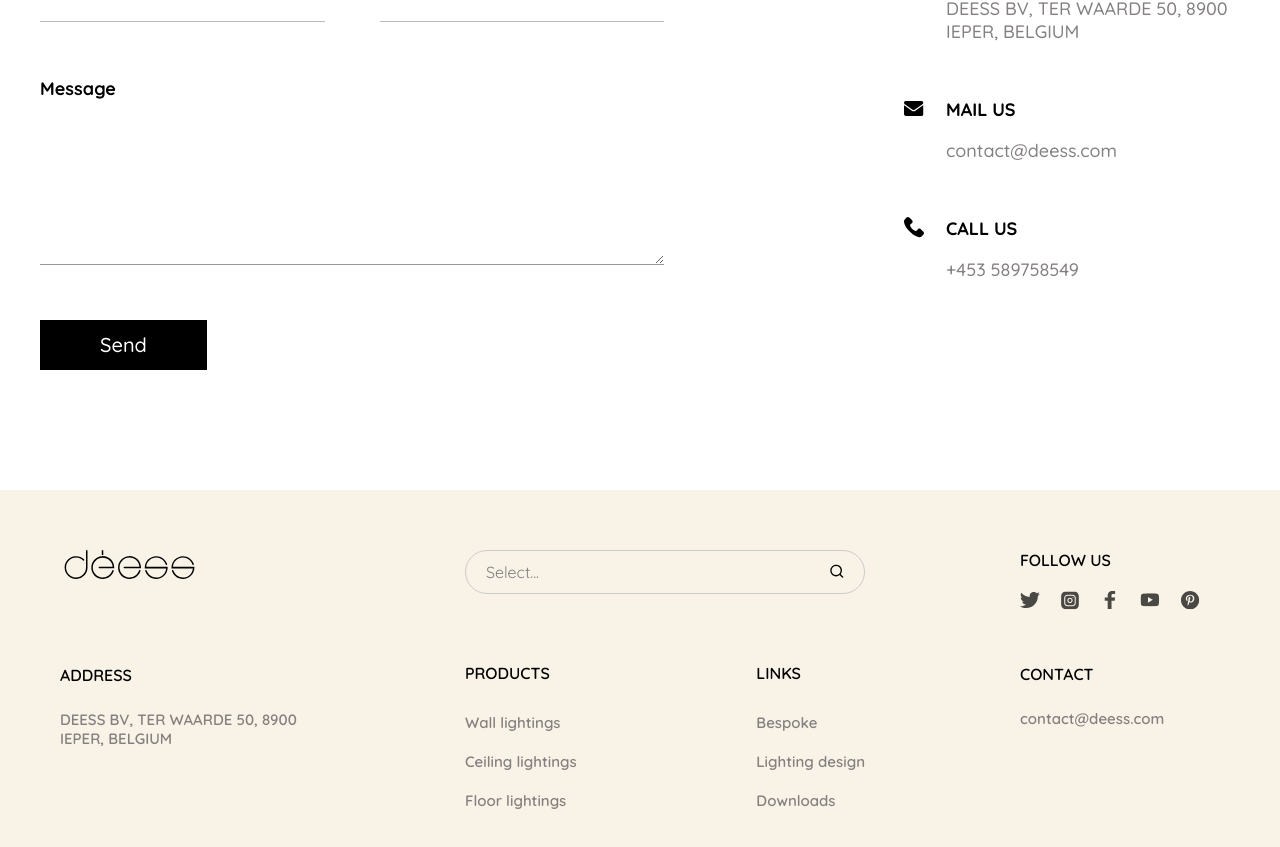
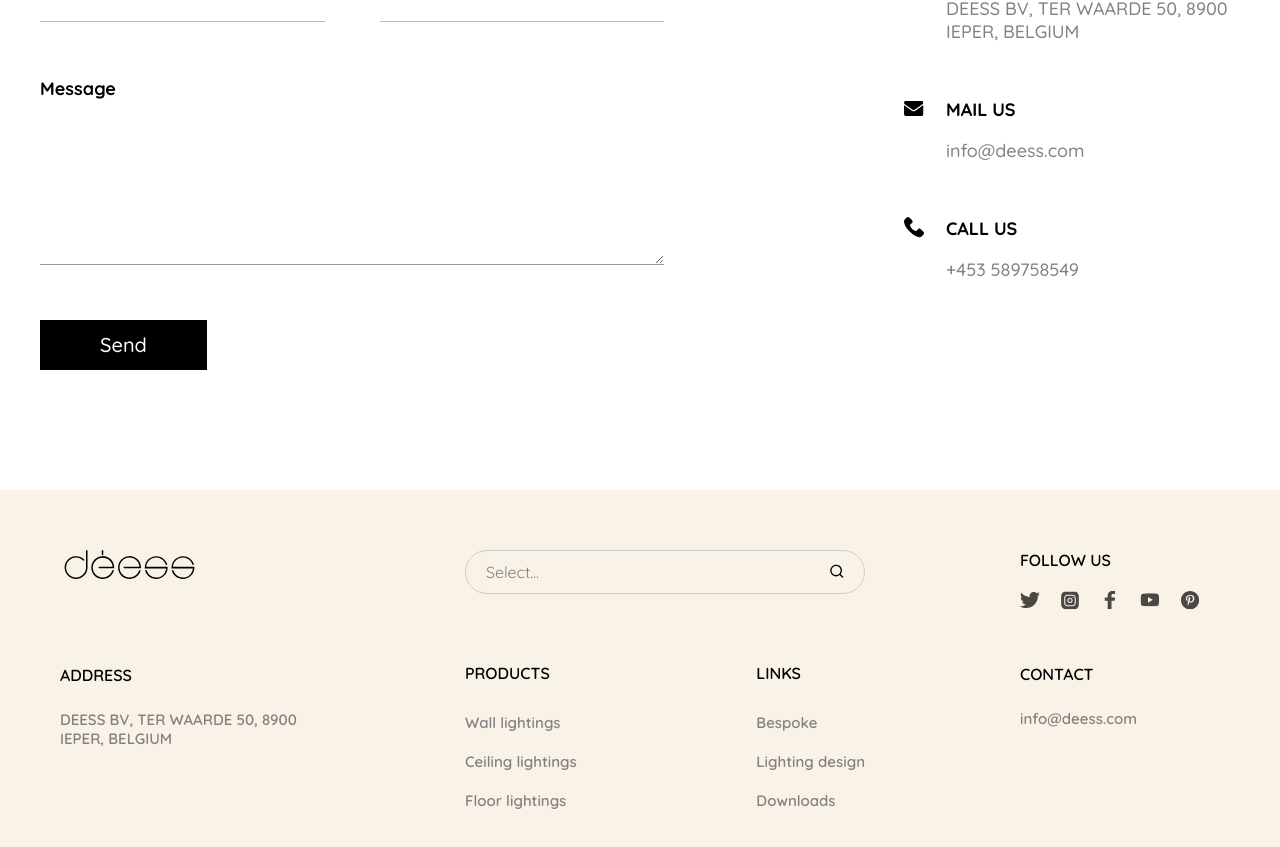
Before and after one commit to dmccorp/deess-website, a Next.js app: page /contact-us in a window 1280 px wide. Shown: the part 461-1308 px from the top of the page. Built offline with nearby package versions, Linux system fonts and the light colour scheme.

Commit message:
correct emails

```diff
--- a/components/ContactUs/index.js
+++ b/components/ContactUs/index.js
@@ -13,7 +13,7 @@ const contactInfo = [
   },
   {
     head: "Mail us",
-    content: "contact@deess.com",
+    content: "info@deess.com",
     icon: icons.mail,
   },
   {
--- a/components/ProductDetail/ProductInfo/Configure/DataSheet/generate.js
+++ b/components/ProductDetail/ProductInfo/Configure/DataSheet/generate.js
@@ -150,7 +150,7 @@ export async function generatePDF(product, selection) {
   doc.text("CONTACT", 165, 270);
   doc.setFont("Quicksand-SemiBold");
   doc.setTextColor("#858080");
-  doc.text("contact@deess.com", 165, 278);
+  doc.text("info@deess.com", 165, 278);
 
   let ratio = 4.57;
   let w = 45;
--- a/components/ProductDetail/ProductInfo/Configure/DataSheet/index.js
+++ b/components/ProductDetail/ProductInfo/Configure/DataSheet/index.js
@@ -96,7 +96,7 @@ export default function DataSheet({ product, selection }) {
           </div>
           <div>
             <h4>CONTACT</h4>
-            <div className={styles.text}>contact@deess.com</div>
+            <div className={styles.text}>info@deess.com</div>
           </div>
         </div>
       </div>
--- a/components/shared/Layout/index.js
+++ b/components/shared/Layout/index.js
@@ -173,7 +173,7 @@ export default function Layout({ children, fixedHead }) {
             <div className={styles.space}>
               <div className={styles.listHead}>Contact</div>
               <div className={styles.listItem}>
-                <p>contact@deess.com</p>
+                <p>info@deess.com</p>
               </div>
             </div>
             <div className={`${styles.space} ${styles.textS}`}>
```
